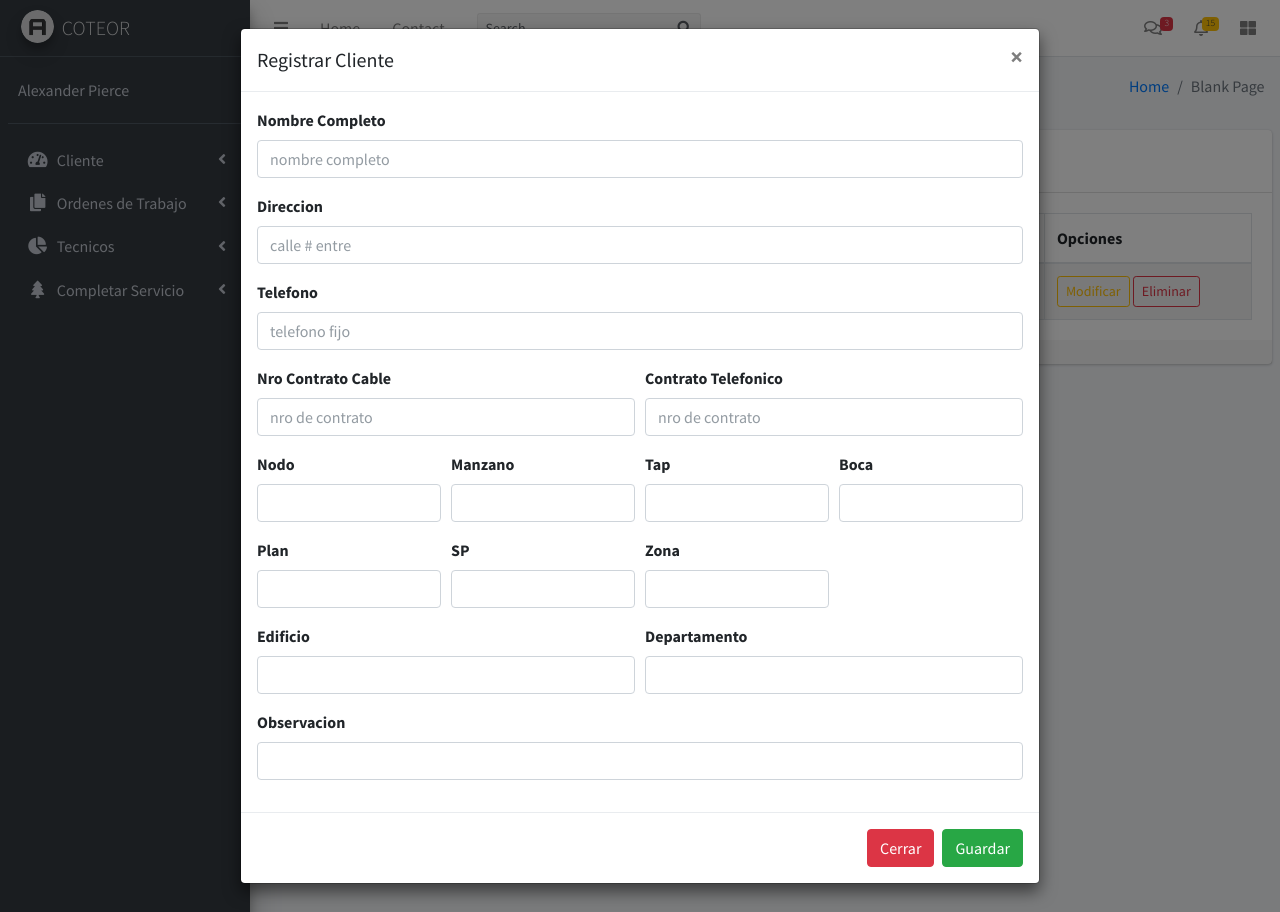
After one commit to adimerpaul/orden, a CodeIgniter app: page /orden/index.php/cliente/index in a window 1280 px wide, after a click on "NUEVO". The commit adds this page. Run offline with CodeIgniter, Linux system fonts and the light colour scheme; data comes from the database, SQL or seed files in the repository; some libraries are stand-ins or nearby versions.

Commit message:
inicio cliente

```diff
--- /dev/null
+++ b/application/controllers/Cliente.php
@@ -0,0 +1,13 @@
+<?php
+defined('BASEPATH') OR exit('No direct script access allowed');
+
+class Cliente extends CI_Controller{
+    function index(){
+        $query1=$this->db->query('SELECT * FROM cliente');
+        $cliente['cliente']=$query1->result_array();
+        $this->load->view('templete/header');
+        $this->load->view('cliente',$cliente);
+        $this->load->view('templete/footer');
+    }
+}
+?>
--- /dev/null
+++ b/application/views/cliente.php
@@ -0,0 +1,183 @@
+
+
+    <!-- Content Wrapper. Contains page content -->
+    <div class="content-wrapper">
+        <!-- Content Header (Page header) -->
+        <section class="content-header">
+            <div class="container-fluid">
+                <div class="row mb-2">
+                    <div class="col-sm-6">
+                        <h1>Lista de Clientes</h1>
+                    </div>
+                    <div class="col-sm-6">
+                        <ol class="breadcrumb float-sm-right">
+                            <li class="breadcrumb-item"><a href="#">Home</a></li>
+                            <li class="breadcrumb-item active">Blank Page</li>
+                        </ol>
+                    </div>
+                </div>
+            </div><!-- /.container-fluid -->
+        </section>
+
+        <!-- Main content -->
+        <section class="content">
+
+            <!-- Default box -->
+            <div class="card">
+                <div class="card-header">
+                    <h3 class="card-title"></h3>
+                    <button type="button" class="btn btn-success" data-toggle="modal" data-target="#exampleModal">NUEVO</button>
+                </div>
+                <div class="card-body">
+                <table id="example" class="table table-striped table-bordered" style="width:100%">
+        <thead>
+            <tr>
+                <th>Nombre/Razon</th>
+                <th>Telefono</th>
+                <th>Direccion</th>
+                <th>Opciones</th>
+            </tr>
+        </thead>
+        <tbody>
+        <?php foreach($cliente as $row): ?>
+        <tr>
+            <td><?php echo $row['razon']; ?></td>
+            <td><?php echo $row['telefono']; ?></td>
+            <td><?php echo $row['direccion']; ?></td>
+            <td>
+                    <a class="btn btn-outline-warning  btn-sm" data-toggle="modal" data-target="#exampleModal" data-idempresa="<?php echo $row['idcliente']?>"> Modificar</a>
+                    <a class="btn btn-outline-danger eli  btn-sm" href="#"> Eliminar</a>
+            </td>
+        </tr>
+    <?php endforeach; ?>
+
+
+
+        </tbody>
+
+    </table>
+                </div>
+                <!-- /.card-body -->
+                <div class="card-footer">
+                </div>
+                <!-- /.card-footer-->
+            </div>
+            <!-- /.card -->
+
+        </section>
+        <!-- /.content -->
+    </div>
+    <!-- /.content-wrapper -->
+<!-- Modal -->
+<div class="modal fade" id="exampleModal" tabindex="-1" role="dialog" aria-labelledby="exampleModalLabel" aria-hidden="true">
+  <div class="modal-dialog modal-lg" role="document">
+    <div class="modal-content">
+      <div class="modal-header">
+        <h5 class="modal-title" id="exampleModalLabel">Registrar Cliente</h5>
+        <button type="button" class="close" data-dismiss="modal" aria-label="Close">
+          <span aria-hidden="true">&times;</span>
+        </button>
+      </div>
+      <div class="modal-body">
+      <form>
+  <div class="form-row">
+    <div class="form-group col-md-12">
+      <label for="nombre">Nombre Completo</label>
+      <input type="text" class="form-control" id="nombre" placeholder="nombre completo">
+    </div>
+  </div>
+  <div class="form-group">
+    <label for="direccion">Direccion</label>
+    <input type="text" class="form-control" id="direccion" placeholder="calle # entre ">
+  </div>
+  <div class="form-group">
+    <label for="telefono">Telefono</label>
+    <input type="text" class="form-control" id="telefono" placeholder="telefono fijo">
+  </div>
+  <div class="form-row">
+    <div class="form-group col-md-6">
+      <label for="cable">Nro Contrato Cable</label>
+      <input type="text" class="form-control" id="cable" placeholder='nro de contrato'>
+    </div>
+    <div class="form-group col-md-6">
+      <label for="cfono">Contrato Telefonico</label>
+      <input type="text" class="form-control" id="cfono" placeholder='nro de contrato'>
+    </div>
+
+  </div>
+
+  <div class="form-row">
+    <div class="form-group col-md-3">
+     <label for="nodo">Nodo</label>
+      <input type="text" class="form-control" id="nodo">
+    </div>
+
+    <div class="form-group col-md-3">
+     <label for="manzano">Manzano</label>
+      <input type="text" class="form-control" id="manzano">
+    </div>
+
+    <div class="form-group col-md-3">
+     <label for="tap">Tap</label>
+      <input type="text" class="form-control" id="tap">
+    </div>
+
+    <div class="form-group col-md-3">
+     <label for="boca">Boca</label>
+      <input type="text" class="form-control" id="boca">
+    </div>
+  </div>
+
+  <div class="form-row">
+    <div class="form-group col-md-3">
+     <label for="plan">Plan</label>
+      <input type="text" class="form-control" id="plan">
+    </div>
+
+    <div class="form-group col-md-3">
+     <label for="sp">SP</label>
+      <input type="text" class="form-control" id="sp">
+    </div>
+
+    <div class="form-group col-md-3">
+     <label for="zona">Zona</label>
+      <input type="text" class="form-control" id="zona">
+    </div>
+
+
+  </div>
+
+  <div class="form-row">
+    <div class="form-group col-md-6">
+     <label for="Edificio">Edificio</label>
+      <input type="text" class="form-control" id="Edificio">
+    </div>
+
+    <div class="form-group col-md-6">
+     <label for="departamento">Departamento</label>
+      <input type="text" class="form-control" id="departamento">
+    </div>
+  </div>
+
+  <div class="form-row">
+    <div class="form-group col-md-12">
+     <label for="observacion">Observacion</label>
+      <input type="text" class="form-control" id="observacion">
+    </div>
+
+  </div>
+
+</form>
+      </div>
+      <div class="modal-footer">
+        <button type="button" class="btn btn-danger" data-dismiss="modal">Cerrar</button>
+        <button type="submit" class="btn btn-success">Guardar</button>
+      </div>
+    </div>
+  </div>
+</div>
+
+<script>
+$(document).ready(function() {
+    $('#example').DataTable();
+} );</script>
--- a/application/views/templete/header.php
+++ b/application/views/templete/header.php
@@ -9,6 +9,9 @@
     <meta name="viewport" content="width=device-width, initial-scale=1">
 
     <!-- Font Awesome -->
+    <link rel="stylesheet" href="<?=base_url()?>plugins/fontawesome-free/css/all.min.css">
+    <link rel="stylesheet" href="<?=base_url()?>plugins/datatables-bs4/css/dataTables.bootstrap4.css">
+    <link rel="stylesheet" href="<?=base_url()?>plugins/datatables-bs4/css/dataTables.bootstrap4.min.css">
     <link rel="stylesheet" href="<?=base_url()?>plugins/fontawesome-free/css/all.min.css">
     <!-- Ionicons -->
     <link rel="stylesheet" href="https://code.ionicframework.com/ionicons/2.0.1/css/ionicons.min.css">
```
